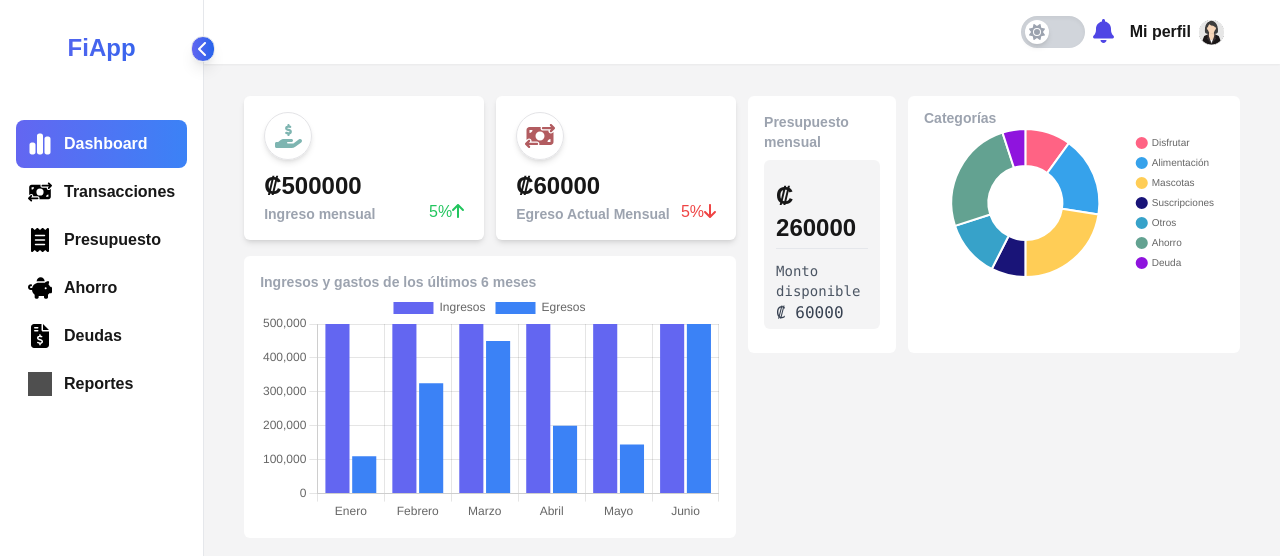
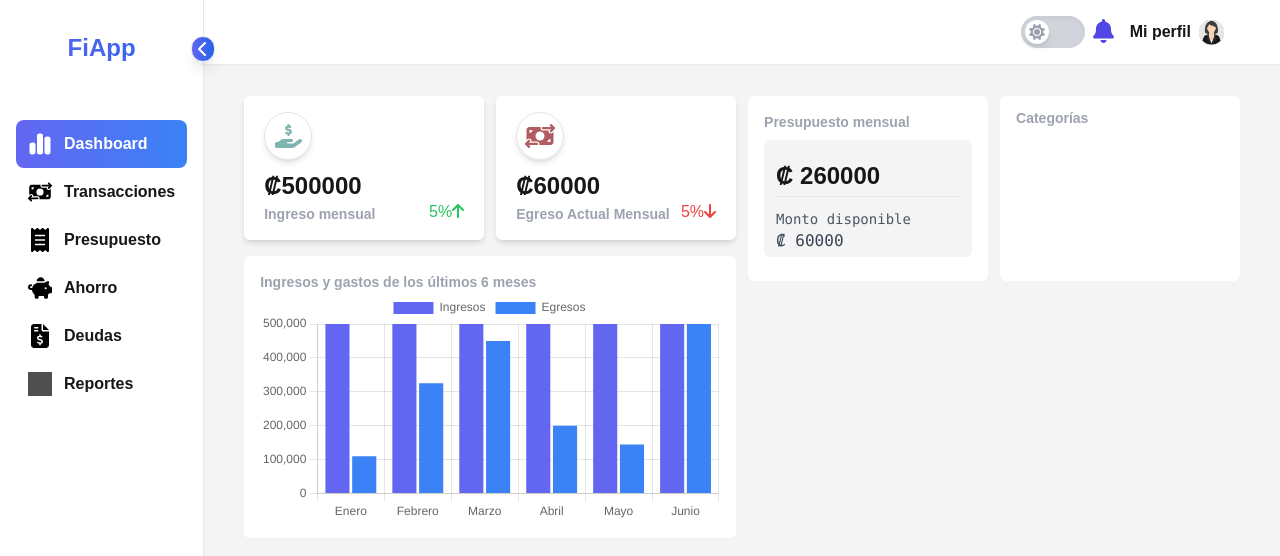
Before and after one commit to Jeim05/personal-finance-app, a Next.js app: page / in a window 1280 px wide. Shown: the top 556 px of the page. Built offline with nearby package versions, Linux system fonts and the light colour scheme; grey boxes are pictures that could not be loaded.

Commit message:
Update PresupuestoCategorias.tsx

```diff
--- a/components/dashboard/PresupuestoCategorias.tsx
+++ b/components/dashboard/PresupuestoCategorias.tsx
@@ -1,7 +1,6 @@
 import React from 'react'
 import { CardPresupuesto } from './CardPresupuesto'
 import { Subtitles } from './Subtitles'
-import DoughnutChart from '../ui/doughnutChart'
 
 export const PresupuestoCategorias = () => {
     return (
@@ -11,7 +10,7 @@ export const PresupuestoCategorias = () => {
                 <div>
                     <Subtitles text='Categorías' />
                 </div>
-                <DoughnutChart />
+
             </div>
         </div>
     )
```
